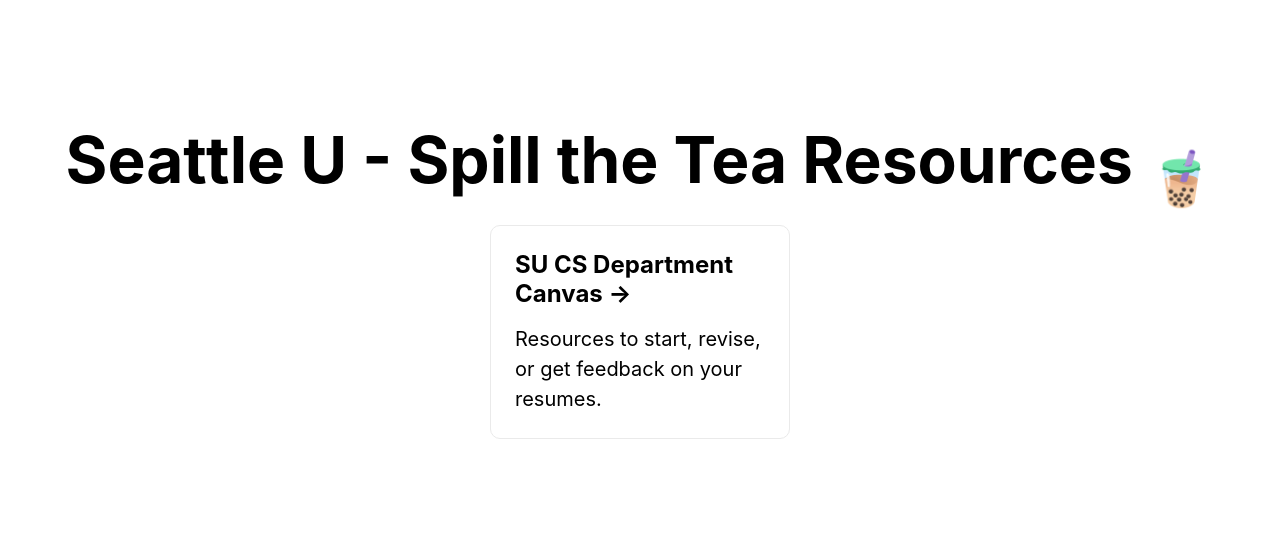
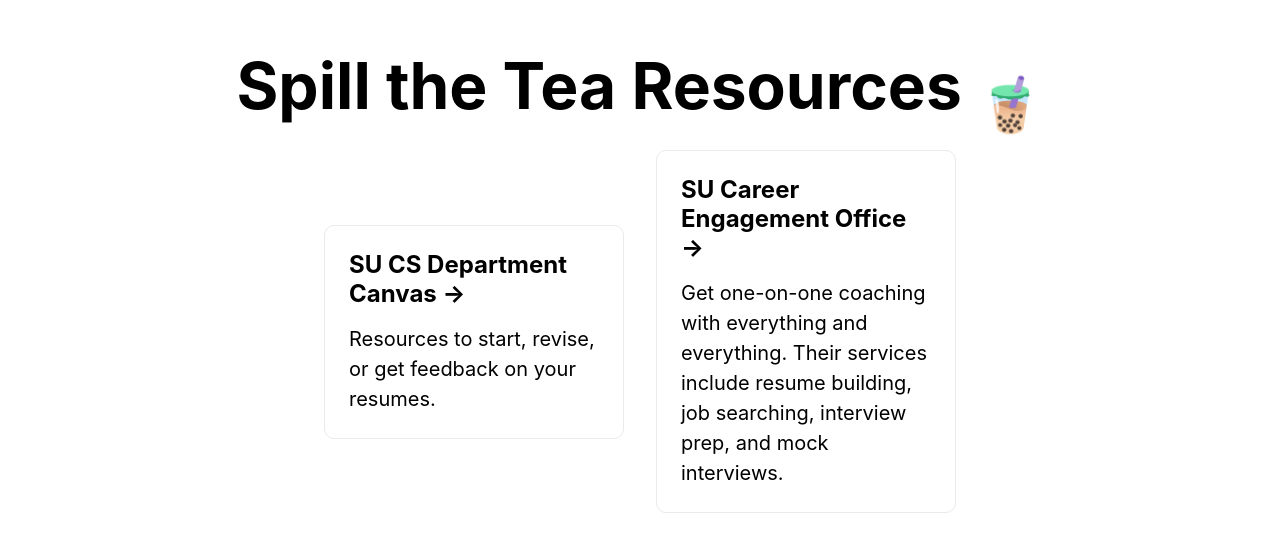
Before and after one commit to kidlatmc29/isabeltovalles.com, a Next.js app: page /cs-resources/spill-tea in a window 1280 px wide. Shown: the part 111-658 px from the top of the page. Built offline with nearby package versions, Linux system fonts and the light colour scheme.

Commit message:
added hyperlinks to cs resources, add hyperlink to homepage for spill the tea page

```diff
--- a/pages/cs-resources/spill-tea.js
+++ b/pages/cs-resources/spill-tea.js
@@ -2,7 +2,7 @@
 import Image from 'next/image'
 import styles from '../../styles/Home.module.css'
 
-export default function Home() {
+export default function ResourcesPage() {
   return (
     <div className={styles.container}>
       <Head>
@@ -13,14 +13,21 @@
 
       <main className={styles.main}>
         <h1 className={styles.title}>
-          Seattle U - Spill the Tea Resources <sub> 🧋 </sub>
+          Spill the Tea Resources <sub> 🧋 </sub>
         </h1>
 
 
         <div className={styles.grid}>
-          <a href="https://nextjs.org/docs" className={styles.card}>
+          <a href="https://seattleu.instructure.com/courses/1600628" className={styles.card}>
             <h2> SU CS Department Canvas &rarr;</h2>
             <p>Resources to start, revise, or get feedback on your resumes.</p>
+          </a>
+
+          <a href="https://www.seattleu.edu/careerengagement/students--recent-graduates/" className={styles.card}>
+            <h2> SU Career Engagement Office &rarr;</h2>
+            <p> Get one-on-one coaching with everything and everything.
+                Their services include resume building, job searching, interview prep, and mock interviews.
+            </p>
           </a>
         </div>
 
--- a/pages/index.js
+++ b/pages/index.js
@@ -21,13 +21,11 @@
         </p>
 
         <div className={styles.grid}>
-          <a href="https://nextjs.org/docs" className={styles.card}>
-            <h2>Seattle U - Spill the Tea Resources &rarr;</h2>
+          <a href="https://isabeltovalles.com/cs-resources/spill-tea" className={styles.card}>
+            <h2>Spill the Tea Resources <sub> 🧋 </sub> &rarr;</h2>
             <p>List of resources for computer science internships.</p>
           </a>
-        </div>
 
-        <div className={styles.grid}>
           <a href="https://nextjs.org/docs" className={styles.card}>
             <h2>Contact Me &rarr;</h2>
             <p> Ways to get in touch!</p>
```
